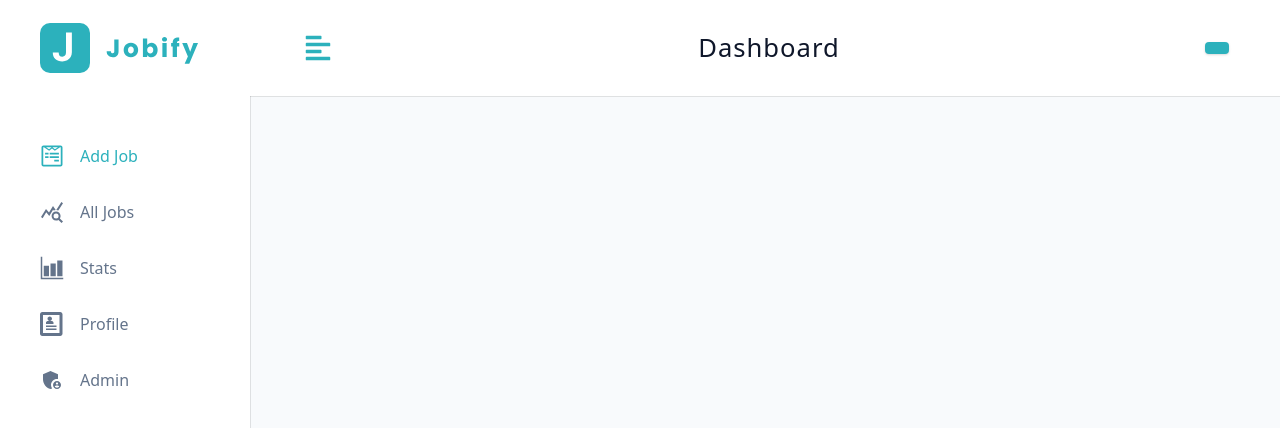
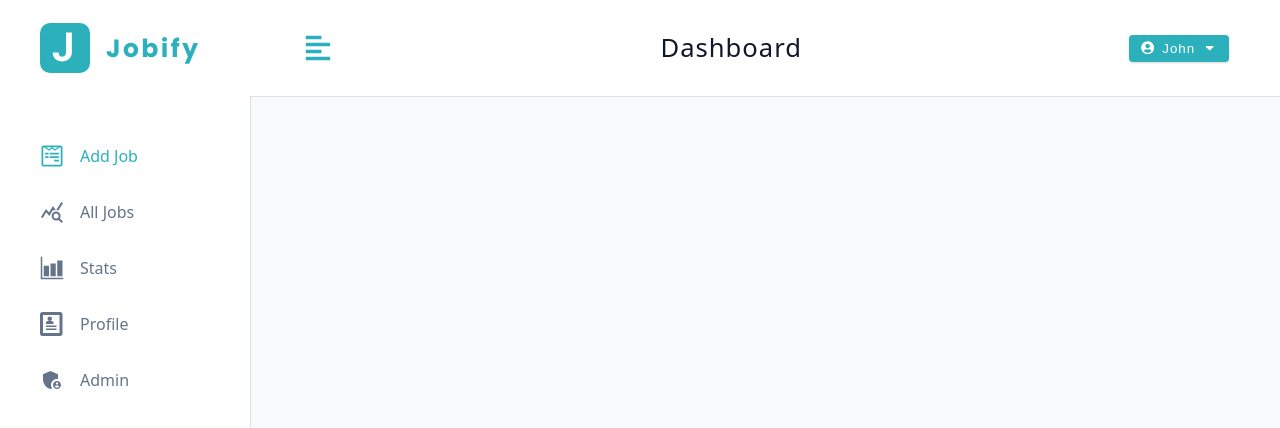
Before and after one commit to Ilesanmi-Erioluwa-Victor/jobify_full_stack, a React (Vite) app in the folder client/: page /dashboard in a window 1280 px wide. Shown: the top 428 px of the page. Built offline with nearby package versions, Linux system fonts and the light colour scheme.

Commit message:
working on LogoutContainer

```diff
--- a/client/src/components/LogoutContainer.jsx
+++ b/client/src/components/LogoutContainer.jsx
@@ -15,9 +15,13 @@ const LogoutContainer = () => {
         type='button'
         className='btn logout-btn'
         onClick={() => setShowLogout(!showLogout)}
-          >
+      >
+        <FaUserCircle />
+        {user?.name}
+        <FaCaretDown />
+      </button>
 
-      </button>
+      <div className={showLogout ? 'dropdown show-dropdown' : 'dropdown'}></div>
     </Wrapper>
   );
 };
```
